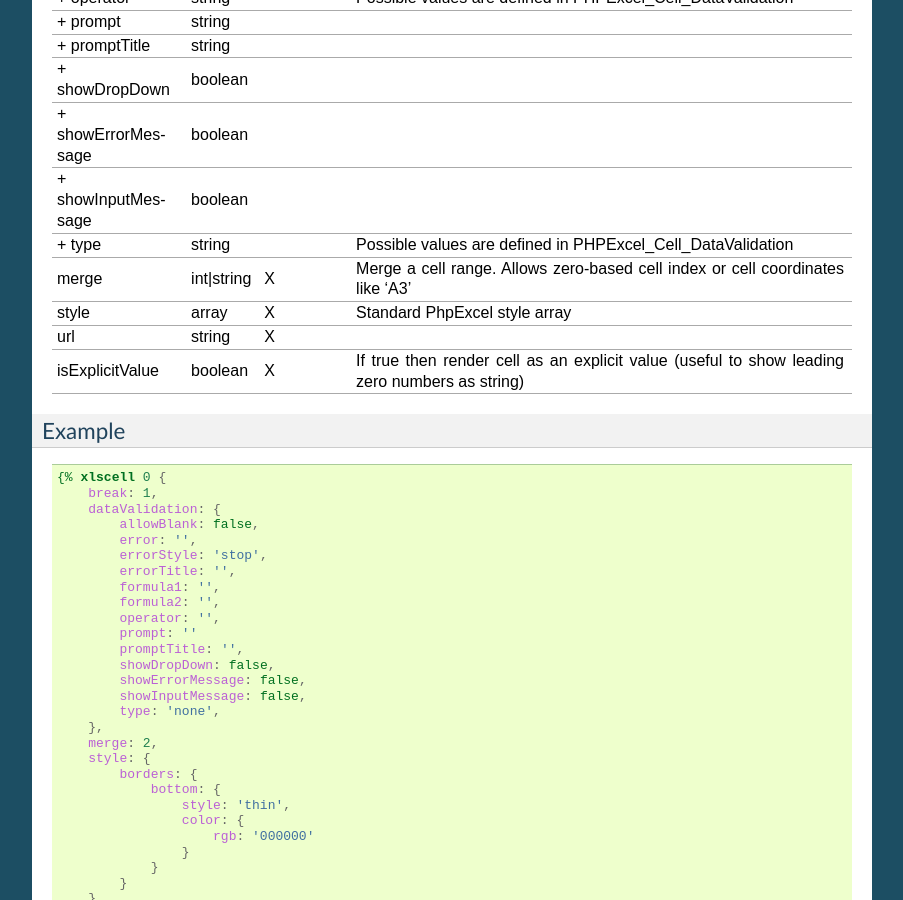
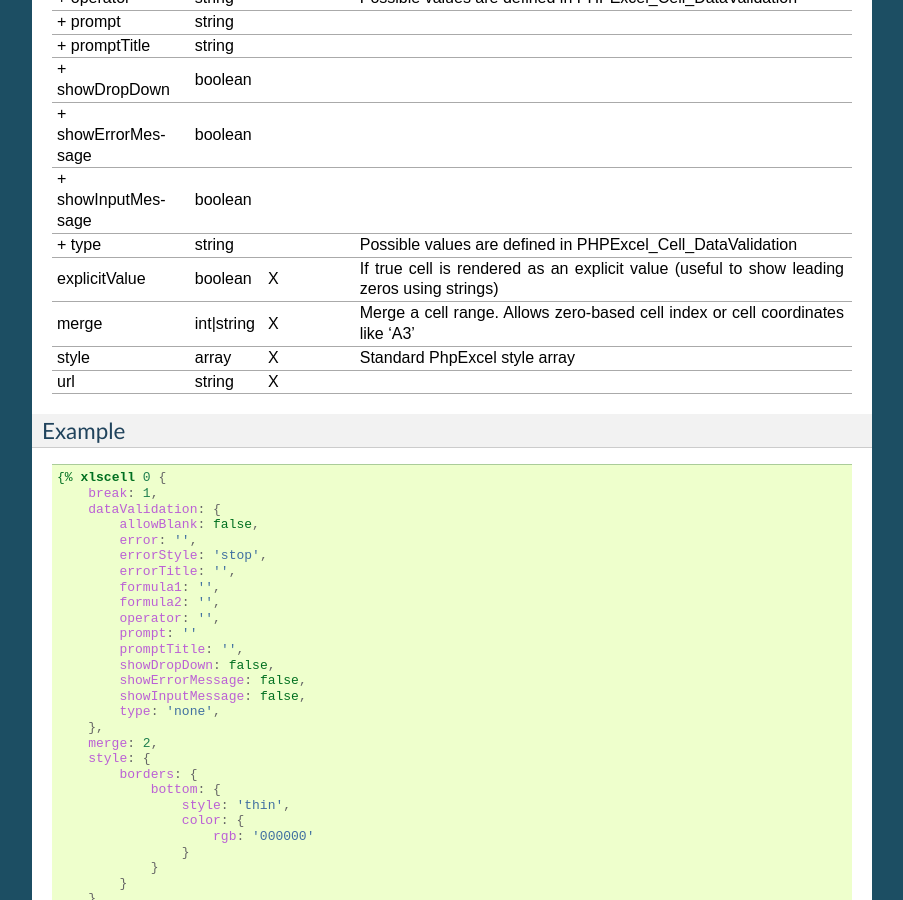
Before and after one commit to MewesK/TwigExcelBundle, a Sphinx documentation site: the page built from Resources/doc/twig_tags.rst, in a window 1280 px wide and 900 px high, scrolled down 8480 px. Shown: the whole window, without its empty margins (198-1101 px from the left). Built offline with Sphinx 7.4.7, drawn with Linux system fonts in a browser that asks for light colours.

Commit message:
Refactored and polished #17

```diff
--- a/Resources/doc/twig_tags.rst
+++ b/Resources/doc/twig_tags.rst
@@ -451,10 +451,10 @@ dataValidation           array
  \+ showErrorMessage     boolean
  \+ showInputMessage     boolean
  \+ type                 string                Possible values are defined in PHPExcel_Cell_DataValidation
+explicitValue            boolean     X         If true cell is rendered as an explicit value (useful to show leading zeros using strings)
 merge                    int|string  X         Merge a cell range. Allows zero-based cell index or cell coordinates like 'A3'
 style                    array       X         Standard PhpExcel style array
 url                      string      X
-isExplicitValue          boolean     X         If true then render cell as an explicit value (useful to show leading zero numbers as string)
 =======================  ==========  ===  ===  ===========
 
 Example
```
Also changed, not shown: CHANGELOG.md (+3 -2 lines), 3 other files.
